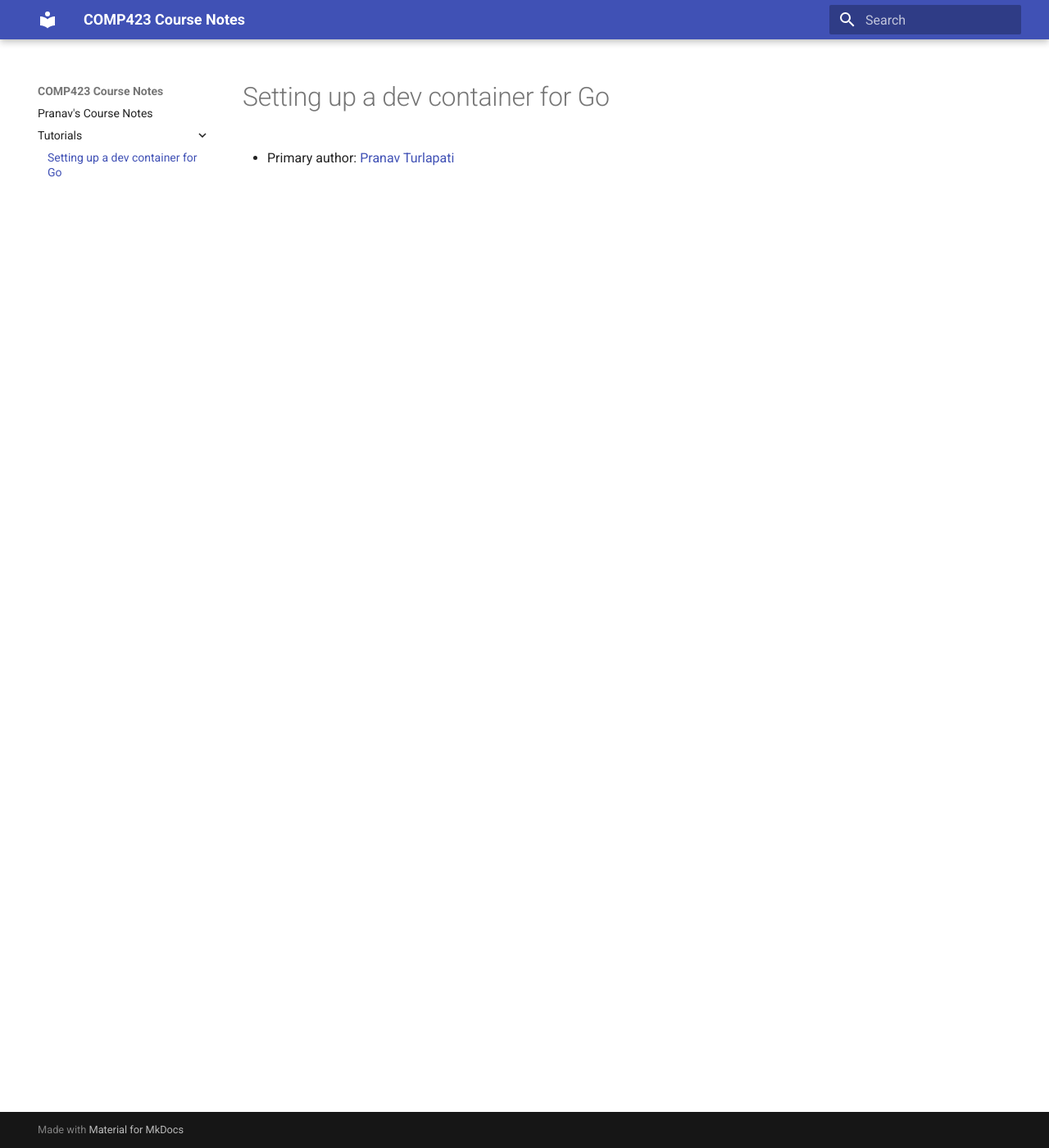
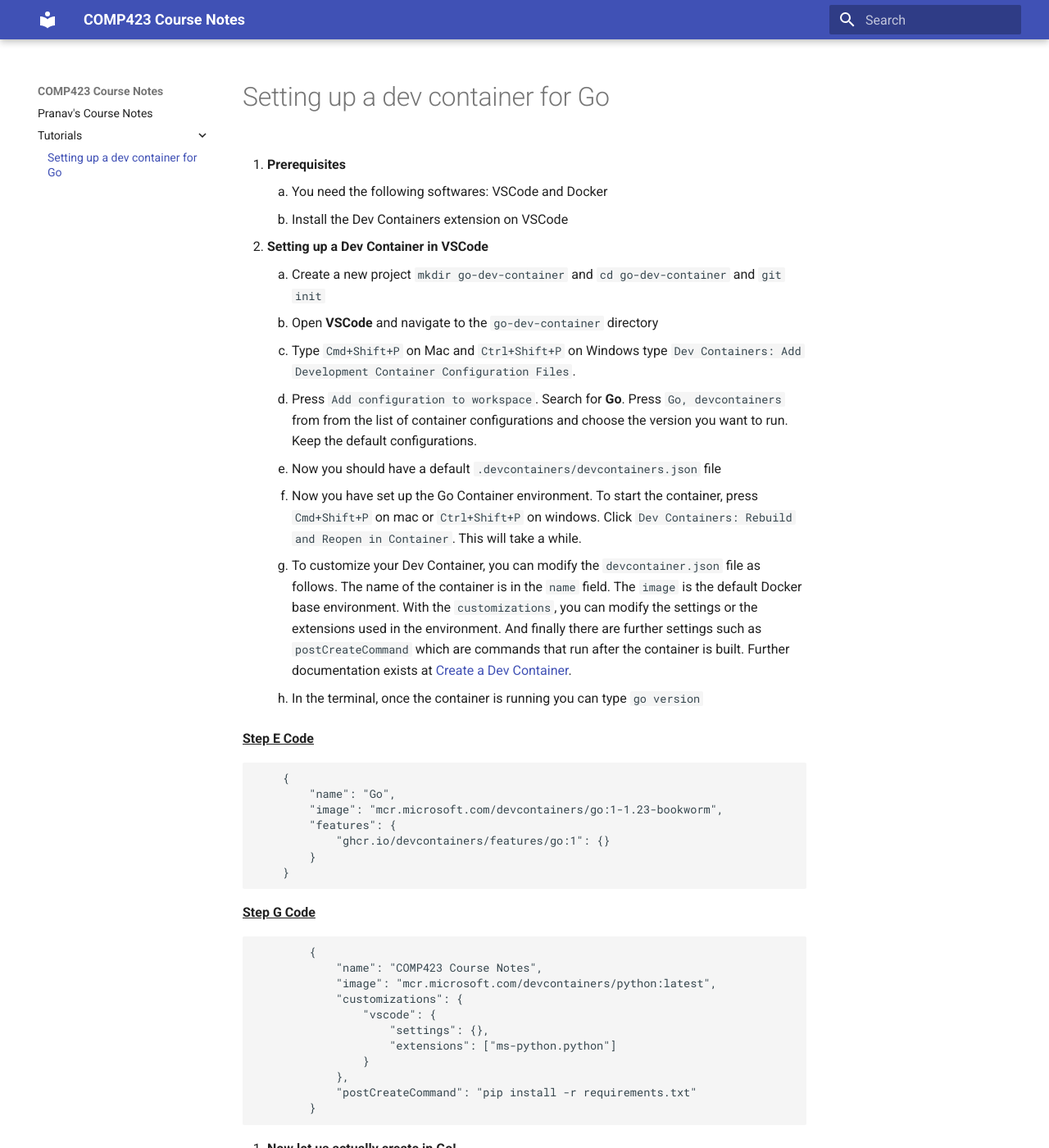
Before and after one commit to pranavturlapati28/comp423-course-notes, an MkDocs documentation site: the page built from docs/tutorials/go-setup.md, in a window 1280 px wide and 1400 px high. Shown: the whole window at 82% size. Built offline with MkDocs 1.6.1 and Material for MkDocs 9.7.7, drawn with Linux system fonts in a browser that asks for light colours; some of the changed text lies outside the part shown.

Commit message:
partner commit

````diff
--- a/docs/tutorials/go-setup.md
+++ b/docs/tutorials/go-setup.md
@@ -1,3 +1,80 @@
 # Setting up a dev container for Go
 
+1. **Prerequisites**
+    1. You need the following softwares: VSCode and Docker
+    2. Install the Dev Containers extension on VSCode
+
+2. **Setting up a Dev Container in VSCode**
+    1. Create a new project
+    ```
+    mkdir go-dev-container
+    ```
+    and
+    ```
+    cd go-dev-container
+    ```
+    and
+    ```
+    git init
+    ```
+    2. Open **VSCode** and navigate to the `go-dev-container` directory
+    3. Type `Cmd+Shift+P` on Mac and `Ctrl+Shift+P` on Windows type `Dev Containers: Add Development Container Configuration Files`.
+    4. Press `Add configuration to workspace`. Search for **Go**. Press `Go, devcontainers` from from the list of container configurations and choose the version you want to run. Keep the default configurations.
+    5. Now you should have a default `.devcontainers/devcontainers.json` file
+
+
+
+    6. Now you have set up the Go Container environment. To start the container, press `Cmd+Shift+P` on mac or `Ctrl+Shift+P` on windows. Click `Dev Containers: Rebuild and Reopen in Container`. This will take a while.
+    7. To customize your Dev Container, you can modify the `devcontainer.json` file as follows. The name of the container is in the `name` field. The `image` is the default Docker base environment. With the `customizations`, you can modify the settings or the extensions used in the environment. And finally there are further settings such as `postCreateCommand` which are commands that run after the container is built. Further documentation exists at [Create a Dev Container](https://code.visualstudio.com/docs/devcontainers/create-dev-container).
+    8. In the terminal, once the container is running you can type ```go version```
+
+<ins>**Step E Code**</ins>
+```json
+    {
+        "name": "Go",
+        "image": "mcr.microsoft.com/devcontainers/go:1-1.23-bookworm",
+        "features": {
+            "ghcr.io/devcontainers/features/go:1": {}
+        }
+    }
+```
+<ins>**Step G Code**</ins>
+```json
+        {
+            "name": "COMP423 Course Notes",
+            "image": "mcr.microsoft.com/devcontainers/python:latest",
+            "customizations": {
+                "vscode": {
+                    "settings": {},
+                    "extensions": ["ms-python.python"]
+                }
+            },
+            "postCreateCommand": "pip install -r requirements.txt"
+        }
+```
+
+3. **Now let us actually create in Go!**
+    1. No type in the terminal ```go mod init hello-dev-container```
+    2. This should create a file which should initialize Go in this directory.
+    3. Create a new file named `main.go`
+    4. In this new file we will code our program as follows.
+    5. In the terminal type go `go run main.go` and this should result in a "Hello COMP423!" outputted.
+
+<ins>**Step D Code**</ins>
+```Go
+    package main
+    import "fmt"
+    func main() {
+        fmt.Println("Hello COMP423!")
+    }
+```
+
+
+
+
+
+
+
 * Primary author: [Pranav Turlapati](https://github.com/pranavturlapati28)
+
+* Reviewer: [Tianyi Zhou](https://github.com/Bugaboolol)
````
